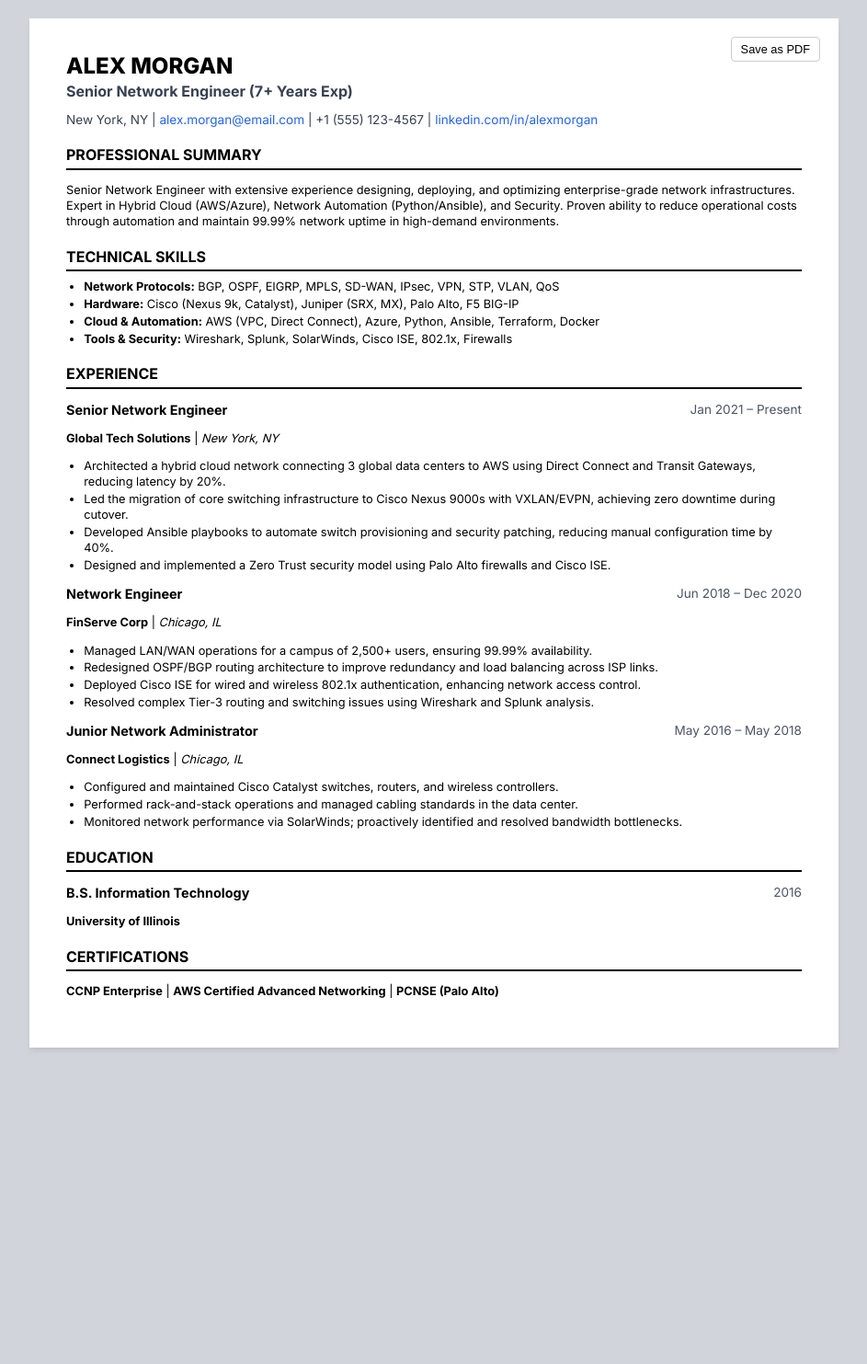
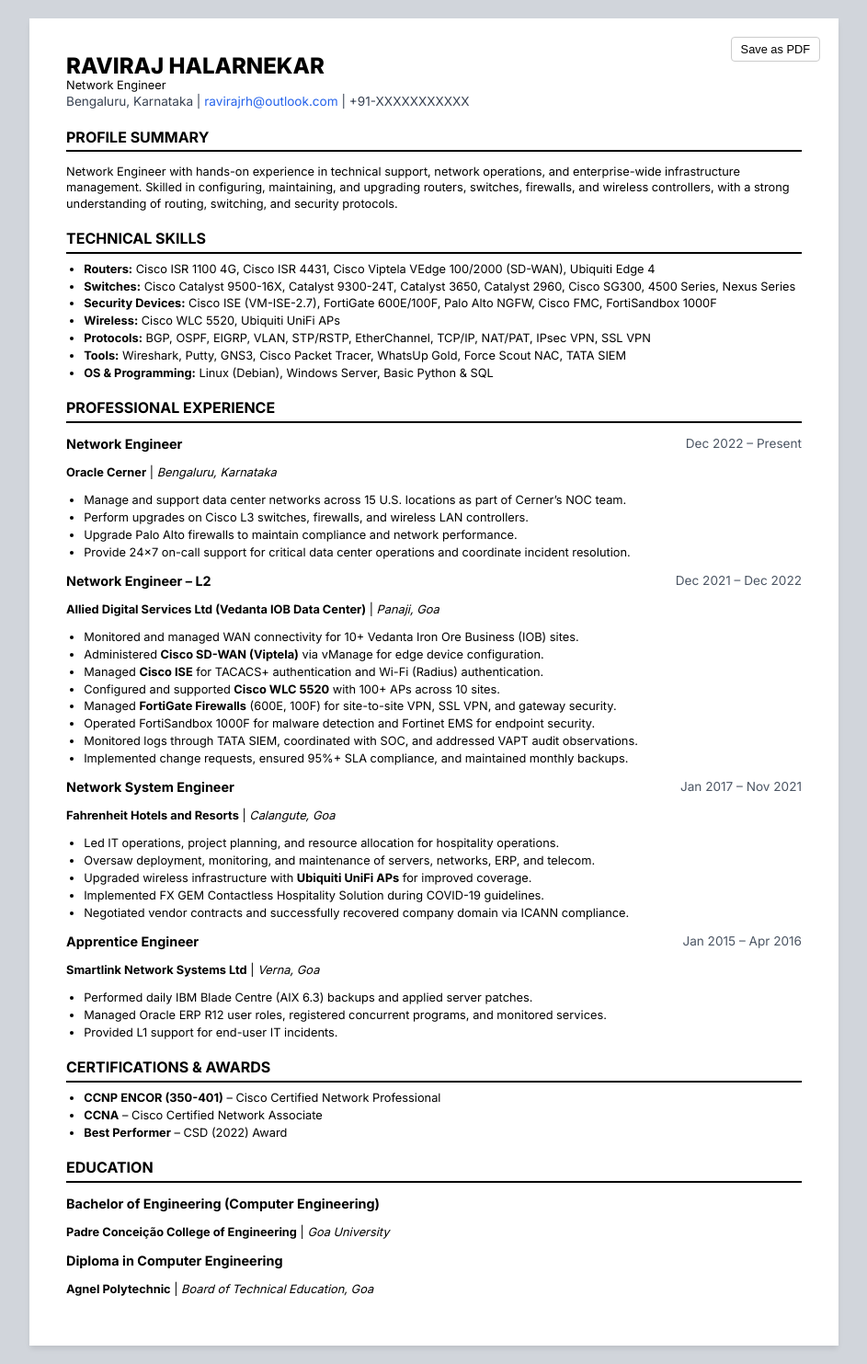
Before and after one commit to ravirajh/cv, a Jekyll site: the page built from resume.md, in a window 1280 px wide. Shown: the whole page at 92% size, without its empty margins (168-1111 px from the left). Built offline with Jekyll 4.4.1, drawn with Linux system fonts in a browser that asks for light colours; before the commit the page ends 1159 px from its top, so only the background shows below that.

Commit message:
Update resume details for Raviraj Halarnekar

```diff
--- a/resume.md
+++ b/resume.md
@@ -1,50 +1,70 @@
 ---
 layout: default
-title: Alex Morgan - Resume
+title: Raviraj Halarnekar - Network Engineer
 permalink: /
 ---
 
-# Alex Morgan
-**Senior Network Engineer (7+ Years Exp)**
+# Raviraj Halarnekar
+<div class="header-title">Network Engineer</div>
 <div class="contact-bar">
-New York, NY | <a href="mailto:alex.morgan@email.com">alex.morgan@email.com</a> | +1 (555) 123-4567 | <a href="https://linkedin.com">linkedin.com/in/alexmorgan</a>
+Bengaluru, Karnataka | <a href="mailto:ravirajrh@outlook.com">ravirajrh@outlook.com</a> | +91-XXXXXXXXXXX
 </div>
 
-## Professional Summary
-Senior Network Engineer with extensive experience designing, deploying, and optimizing enterprise-grade network infrastructures. Expert in Hybrid Cloud (AWS/Azure), Network Automation (Python/Ansible), and Security. Proven ability to reduce operational costs through automation and maintain 99.99% network uptime in high-demand environments.
+## Profile Summary
+Network Engineer with hands-on experience in technical support, network operations, and enterprise-wide infrastructure management. Skilled in configuring, maintaining, and upgrading routers, switches, firewalls, and wireless controllers, with a strong understanding of routing, switching, and security protocols.
 
 ## Technical Skills
-- **Network Protocols:** BGP, OSPF, EIGRP, MPLS, SD-WAN, IPsec, VPN, STP, VLAN, QoS
-- **Hardware:** Cisco (Nexus 9k, Catalyst), Juniper (SRX, MX), Palo Alto, F5 BIG-IP
-- **Cloud & Automation:** AWS (VPC, Direct Connect), Azure, Python, Ansible, Terraform, Docker
-- **Tools & Security:** Wireshark, Splunk, SolarWinds, Cisco ISE, 802.1x, Firewalls
+- **Routers:** Cisco ISR 1100 4G, Cisco ISR 4431, Cisco Viptela VEdge 100/2000 (SD-WAN), Ubiquiti Edge 4
+- **Switches:** Cisco Catalyst 9500-16X, Catalyst 9300-24T, Catalyst 3650, Catalyst 2960, Cisco SG300, 4500 Series, Nexus Series
+- **Security Devices:** Cisco ISE (VM-ISE-2.7), FortiGate 600E/100F, Palo Alto NGFW, Cisco FMC, FortiSandbox 1000F
+- **Wireless:** Cisco WLC 5520, Ubiquiti UniFi APs
+- **Protocols:** BGP, OSPF, EIGRP, VLAN, STP/RSTP, EtherChannel, TCP/IP, NAT/PAT, IPsec VPN, SSL VPN
+- **Tools:** Wireshark, Putty, GNS3, Cisco Packet Tracer, WhatsUp Gold, Force Scout NAC, TATA SIEM
+- **OS & Programming:** Linux (Debian), Windows Server, Basic Python & SQL
 
-## Experience
+## Professional Experience
 
-### Senior Network Engineer <span class="date">Jan 2021 – Present</span>
-**Global Tech Solutions** | *New York, NY*
-- Architected a hybrid cloud network connecting 3 global data centers to AWS using Direct Connect and Transit Gateways, reducing latency by 20%.
-- Led the migration of core switching infrastructure to Cisco Nexus 9000s with VXLAN/EVPN, achieving zero downtime during cutover.
-- Developed Ansible playbooks to automate switch provisioning and security patching, reducing manual configuration time by 40%.
-- Designed and implemented a Zero Trust security model using Palo Alto firewalls and Cisco ISE.
+### Network Engineer <span class="date">Dec 2022 – Present</span>
+**Oracle Cerner** | *Bengaluru, Karnataka*
+- Manage and support data center networks across 15 U.S. locations as part of Cerner’s NOC team.
+- Perform upgrades on Cisco L3 switches, firewalls, and wireless LAN controllers.
+- Upgrade Palo Alto firewalls to maintain compliance and network performance.
+- Provide 24x7 on-call support for critical data center operations and coordinate incident resolution.
 
-### Network Engineer <span class="date">Jun 2018 – Dec 2020</span>
-**FinServe Corp** | *Chicago, IL*
-- Managed LAN/WAN operations for a campus of 2,500+ users, ensuring 99.99% availability.
-- Redesigned OSPF/BGP routing architecture to improve redundancy and load balancing across ISP links.
-- Deployed Cisco ISE for wired and wireless 802.1x authentication, enhancing network access control.
-- Resolved complex Tier-3 routing and switching issues using Wireshark and Splunk analysis.
+### Network Engineer – L2 <span class="date">Dec 2021 – Dec 2022</span>
+**Allied Digital Services Ltd (Vedanta IOB Data Center)** | *Panaji, Goa*
+- Monitored and managed WAN connectivity for 10+ Vedanta Iron Ore Business (IOB) sites.
+- Administered **Cisco SD-WAN (Viptela)** via vManage for edge device configuration.
+- Managed **Cisco ISE** for TACACS+ authentication and Wi-Fi (Radius) authentication.
+- Configured and supported **Cisco WLC 5520** with 100+ APs across 10 sites.
+- Managed **FortiGate Firewalls** (600E, 100F) for site-to-site VPN, SSL VPN, and gateway security.
+- Operated FortiSandbox 1000F for malware detection and Fortinet EMS for endpoint security.
+- Monitored logs through TATA SIEM, coordinated with SOC, and addressed VAPT audit observations.
+- Implemented change requests, ensured 95%+ SLA compliance, and maintained monthly backups.
 
-### Junior Network Administrator <span class="date">May 2016 – May 2018</span>
-**Connect Logistics** | *Chicago, IL*
-- Configured and maintained Cisco Catalyst switches, routers, and wireless controllers.
-- Performed rack-and-stack operations and managed cabling standards in the data center.
-- Monitored network performance via SolarWinds; proactively identified and resolved bandwidth bottlenecks.
+### Network System Engineer <span class="date">Jan 2017 – Nov 2021</span>
+**Fahrenheit Hotels and Resorts** | *Calangute, Goa*
+- Led IT operations, project planning, and resource allocation for hospitality operations.
+- Oversaw deployment, monitoring, and maintenance of servers, networks, ERP, and telecom.
+- Upgraded wireless infrastructure with **Ubiquiti UniFi APs** for improved coverage.
+- Implemented FX GEM Contactless Hospitality Solution during COVID-19 guidelines.
+- Negotiated vendor contracts and successfully recovered company domain via ICANN compliance.
+
+### Apprentice Engineer <span class="date">Jan 2015 – Apr 2016</span>
+**Smartlink Network Systems Ltd** | *Verna, Goa*
+- Performed daily IBM Blade Centre (AIX 6.3) backups and applied server patches.
+- Managed Oracle ERP R12 user roles, registered concurrent programs, and monitored services.
+- Provided L1 support for end-user IT incidents.
+
+## Certifications & Awards
+- **CCNP ENCOR (350-401)** – Cisco Certified Network Professional
+- **CCNA** – Cisco Certified Network Associate
+- **Best Performer** – CSD (2022) Award
 
 ## Education
 
-### B.S. Information Technology <span class="date">2016</span>
-**University of Illinois**
+### Bachelor of Engineering (Computer Engineering)
+**Padre Conceição College of Engineering** | *Goa University*
 
-## Certifications
-**CCNP Enterprise** | **AWS Certified Advanced Networking** | **PCNSE (Palo Alto)**
+### Diploma in Computer Engineering
+**Agnel Polytechnic** | *Board of Technical Education, Goa*
```
